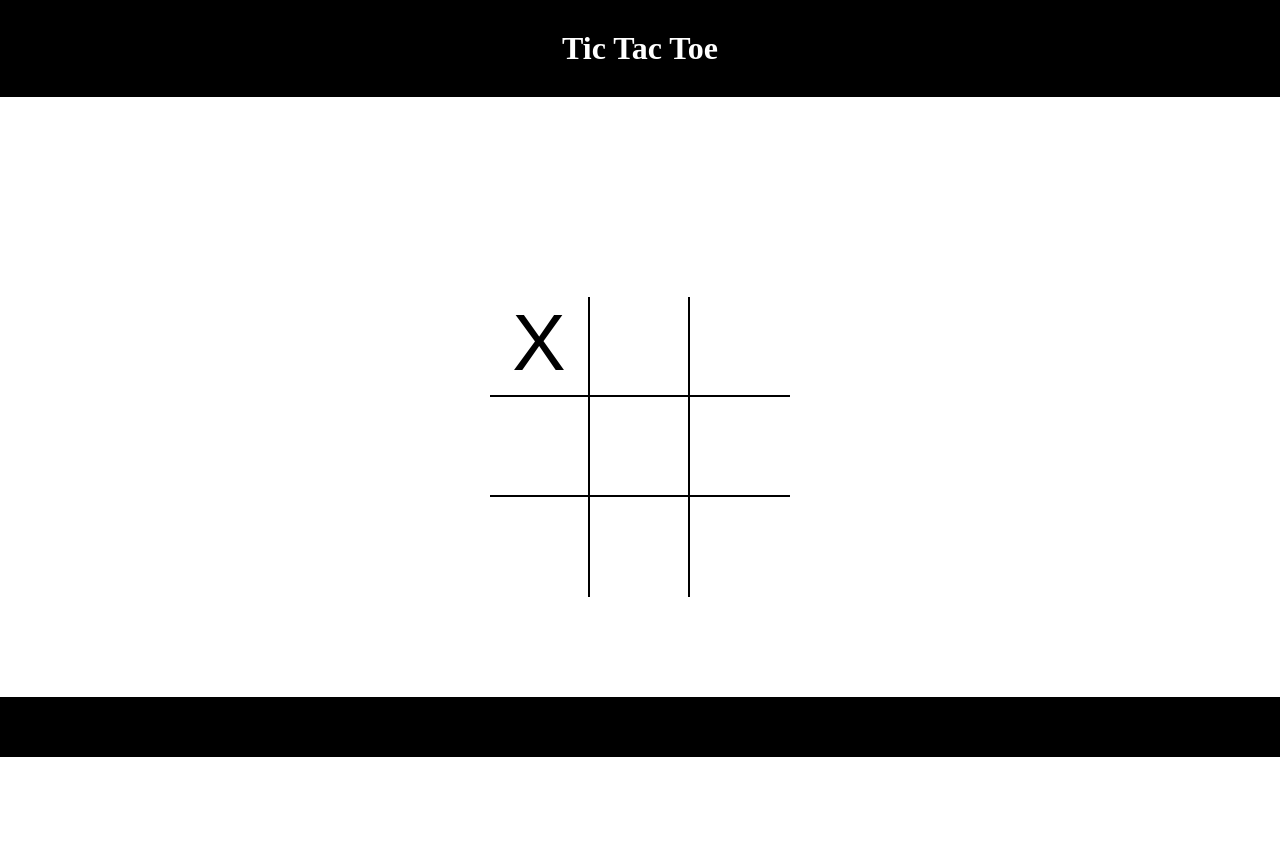
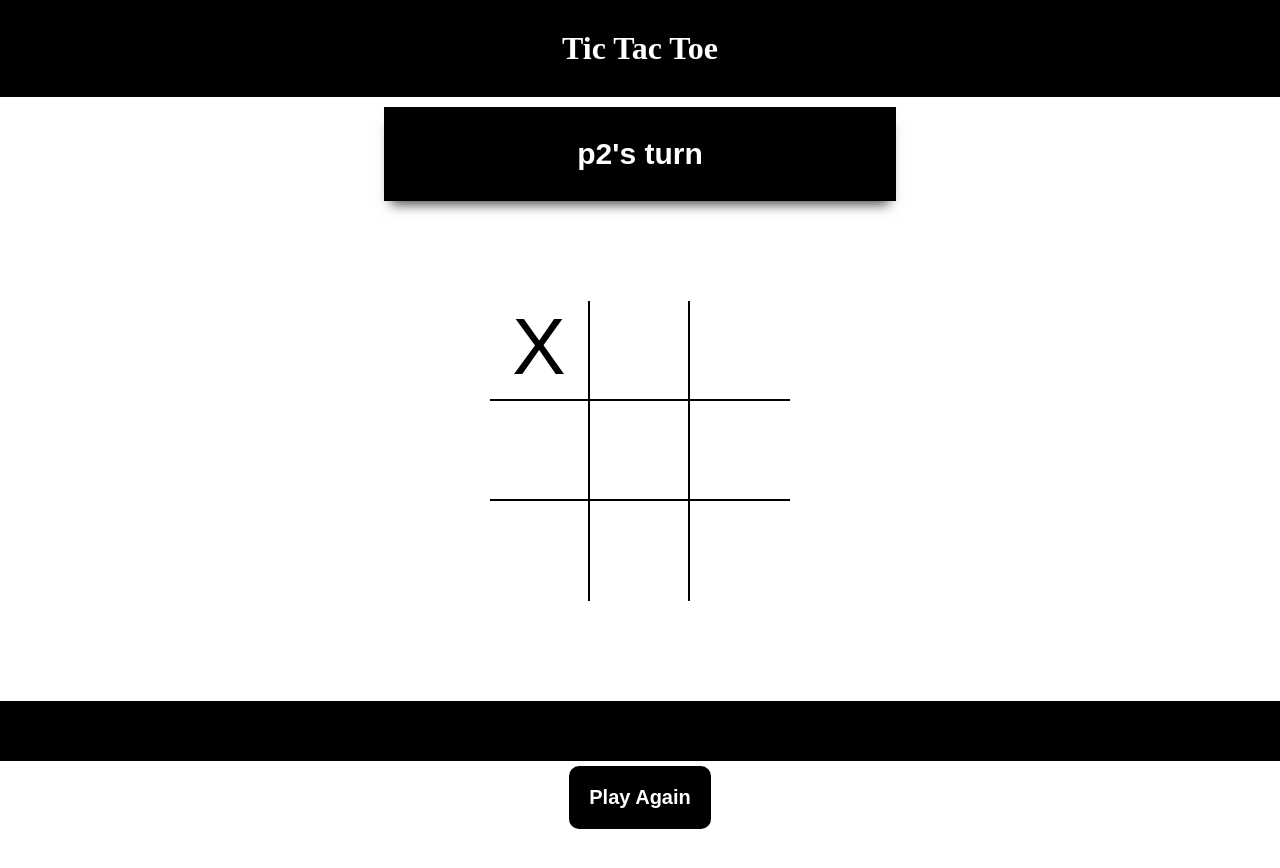
Before and after one commit to and-is/odin-ticTacToe, a plain HTML site: page index.html in a window 1280 px wide. Both pictures are taken after a click on the element 540 px from the left and 347 px from the top of the page. Drawn offline with Linux system fonts and the light colour scheme.

Commit message:
completed all things for now

```diff
--- a/index.html
+++ b/index.html
@@ -8,6 +8,9 @@
   </head>
   <body>
     <h1 class="header">Tic Tac Toe</h1>
+    <div class="no">
+      <p class="status">p1's turn</p>
+    </div>
     <div class="game">
       <div class="box" id="a1" name="1"></div>
       <div class="box" id="a2" name="2"></div>
@@ -21,6 +24,7 @@
     </div>
     <div class="winnerDisp">
       <p class="declaration"></p>
+      <button class="reset">Play Again</button>
     </div>
     <script src="./scripts.js"></script>
   </body>
--- a/scripts.js
+++ b/scripts.js
@@ -9,8 +9,8 @@ function Player(name, icon) {
 
 const gameBoard = () => {
   let board = {};
-  const player1 = new Player("Ram", "X");
-  const player2 = new Player("Shyam", "O");
+  const player1 = new Player("p1", "X");
+  const player2 = new Player("p2", "O");
   let a = false;
   player2.toggleTurn();
   for (let i = 1; i < 10; i++) {
@@ -24,15 +24,22 @@ const gameBoard = () => {
             board[i] = player1.icon;
             console.log(board);
             a = checkWin(board, player1, player2);
+            const bhaado3 = document.querySelector(".status");
+            bhaado3.textContent = "p2's turn";
           } else if (player2.turn) {
             bhaado.innerText = player2.icon;
             board[i] = player2.icon;
             console.log(board);
             a = checkWin(board, player1, player2);
+            const bhaado3 = document.querySelector(".status");
+            bhaado3.textContent = "p1's turn";
           }
           player2.toggleTurn();
           player1.toggleTurn();
         }
+      } else {
+        const bhaado3 = document.querySelector(".status");
+        bhaado3.textContent = "Game Over";
       }
     });
   }
@@ -106,4 +113,8 @@ const checkWin = (gameBoardState, player1, player2) => {
   }
 };
 
+const butt = document.querySelector(".reset");
+butt.addEventListener("click", () => {
+  location.reload();
+});
 gameBoard();
--- a/styles.css
+++ b/styles.css
@@ -16,7 +16,7 @@
   display: grid;
   grid-template: 1fr 1fr 1fr/1fr 1fr 1fr;
   margin: auto;
-  margin-top: 200px;
+  margin-top: 100px;
 }
 
 .box {
@@ -52,7 +52,8 @@
 .winnerDisp {
   margin: 100px auto;
 }
-.declaration {
+.declaration,
+.status {
   font-size: 30px;
   font-weight: bold;
   font-family: sans-serif;
@@ -61,3 +62,29 @@
   padding: 30px;
   text-align: center;
 }
+.no {
+  margin: 10px 30% 10px 30%;
+  box-shadow: 0px 10px 12px -7px rgba(0, 0, 0, 0.75);
+  -webkit-box-shadow: 0px 10px 12px -7px rgba(0, 0, 0, 0.75);
+  -moz-box-shadow: 0px 10px 12px -7px rgba(0, 0, 0, 0.75);
+}
+.reset {
+  background-color: black;
+  display: flex;
+  justify-content: center;
+  margin: 5px auto;
+  padding: 20px;
+  color: white;
+  border-radius: 10px;
+  font-size: 20px;
+  font-weight: bold;
+  border: none;
+}
+.reset:hover {
+  background-color: rgb(29, 27, 27);
+  color: white;
+  cursor: pointer;
+  box-shadow: 0px 10px 12px -7px rgba(0, 0, 0, 0.75);
+  -webkit-box-shadow: 0px 10px 12px -7px rgba(0, 0, 0, 0.75);
+  -moz-box-shadow: 0px 10px 12px -7px rgba(0, 0, 0, 0.75);
+}
```
